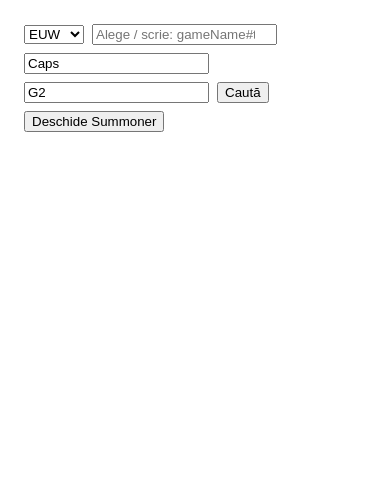
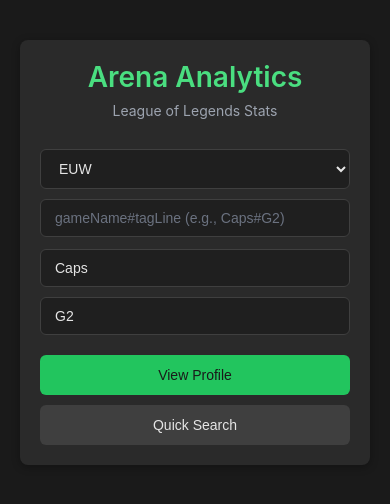
Before and after one commit to AndreiVlaicu/League-Stats, an Angular app in the folder Frontend/: page / in a window 390 px wide. Shown: the top 504 px of the page. Built offline with nearby package versions, Linux system fonts and the light colour scheme.

Commit message:
[UPDATE] - Modified the home page to a more user-friendly one.

```diff
--- a/Frontend/src/app/pages/home/home.css
+++ b/Frontend/src/app/pages/home/home.css
@@ -0,0 +1,186 @@
+.home-container {
+  min-height: 100vh;
+  background: #1a1a1a;
+  padding: 40px 20px;
+}
+
+.search-card {
+  max-width: 700px;
+  margin: 0 auto;
+  background: #2a2a2a;
+  border-radius: 8px;
+  box-shadow: 0 2px 8px rgba(0, 0, 0, 0.3);
+  padding: 30px;
+}
+
+.logo {
+  text-align: center;
+  margin-bottom: 30px;
+}
+
+.logo h1 {
+  font-size: 28px;
+  font-weight: 600;
+  color: #4ade80;
+  margin: 0 0 8px 0;
+}
+
+.logo p {
+  color: #9ca3af;
+  margin: 0;
+  font-size: 14px;
+}
+
+.search-form {
+  display: flex;
+  flex-direction: column;
+  gap: 12px;
+}
+
+.input-row {
+  display: flex;
+  gap: 10px;
+}
+
+.input {
+  padding: 10px 14px;
+  border: 1px solid #3f3f3f;
+  border-radius: 6px;
+  font-size: 14px;
+  background: #1f1f1f;
+  color: #e5e5e5;
+}
+
+.input:focus {
+  outline: none;
+  border-color: #4ade80;
+}
+
+.input::placeholder {
+  color: #6b7280;
+}
+
+.flex-1 {
+  flex: 1;
+}
+
+.button-row {
+  display: flex;
+  gap: 10px;
+  margin-top: 8px;
+}
+
+.btn {
+  flex: 1;
+  padding: 12px 20px;
+  border: none;
+  border-radius: 6px;
+  font-size: 14px;
+  font-weight: 500;
+  cursor: pointer;
+}
+
+.btn-primary {
+  background: #22c55e;
+  color: #1a1a1a;
+}
+
+.btn-primary:hover {
+  background: #16a34a;
+}
+
+.btn-secondary {
+  background: #3f3f3f;
+  color: #e5e5e5;
+}
+
+.btn-secondary:hover {
+  background: #525252;
+}
+
+.message {
+  margin-top: 20px;
+  padding: 16px;
+  border-radius: 6px;
+  text-align: center;
+}
+
+.loading {
+  background: #1f2937;
+  color: #4ade80;
+}
+
+.error {
+  background: #3f1f1f;
+  color: #fca5a5;
+  font-size: 13px;
+}
+
+.warning {
+  background: #3f3f1f;
+  color: #fcd34d;
+}
+
+.matches {
+  margin-top: 24px;
+}
+
+.matches h3 {
+  color: #4ade80;
+  margin: 0 0 12px 0;
+  font-size: 16px;
+}
+
+.match-card {
+  background: #1f1f1f;
+  border: 1px solid #3f3f3f;
+  border-radius: 6px;
+  padding: 12px;
+  margin-bottom: 8px;
+}
+
+.match-card div {
+  margin: 3px 0;
+  color: #9ca3af;
+  font-size: 13px;
+}
+
+.match-card b {
+  color: #e5e5e5;
+}
+
+.debug {
+  margin-top: 20px;
+  padding: 12px;
+  background: #1f1f1f;
+  border: 1px solid #3f3f3f;
+  border-radius: 6px;
+}
+
+.debug summary {
+  cursor: pointer;
+  font-weight: 500;
+  color: #9ca3af;
+}
+
+.debug pre {
+  margin: 12px 0 0 0;
+  font-size: 12px;
+  color: #d1d5db;
+  max-height: 300px;
+  overflow: auto;
+}
+
+@media (max-width: 640px) {
+  .search-card {
+    padding: 20px;
+  }
+
+  .input-row {
+    flex-direction: column;
+  }
+
+  .button-row {
+    flex-direction: column;
+  }
+}
--- a/Frontend/src/app/pages/home/home.html
+++ b/Frontend/src/app/pages/home/home.html
@@ -1 +1,81 @@
-<p>home works!</p>
+<div class="home-container">
+  <div class="search-card">
+    <div class="logo">
+      <h1>Arena Analytics</h1>
+      <p>League of Legends Stats</p>
+    </div>
+
+    <div class="search-form">
+      <div class="input-row">
+        <select [(ngModel)]="region" class="input">
+          <option>EUW</option>
+          <option>EUNE</option>
+          <option>NA</option>
+        </select>
+
+        <input
+          [(ngModel)]="playerInput"
+          list="playerList"
+          placeholder="gameName#tagLine (e.g., Caps#G2)"
+          class="input flex-1"
+          (ngModelChange)="applyPlayerInput($event)"
+        />
+
+        <datalist id="playerList">
+          @for (p of presets; track p.label) {
+          <option [value]="p.gameName + '#' + p.tagLine">{{ p.label }}</option>
+          }
+        </datalist>
+      </div>
+
+      <div class="input-row">
+        <input
+          [(ngModel)]="gameName"
+          placeholder="Game Name"
+          list="gameNameList"
+          class="input flex-1"
+        />
+        <datalist id="gameNameList">
+          @for (g of uniqueGameNames(); track g) {
+          <option [value]="g"></option>
+          }
+        </datalist>
+
+        <input [(ngModel)]="tagLine" placeholder="Tag Line" list="tagLineList" class="input flex-1" />
+        <datalist id="tagLineList">
+          @for (t of uniqueTagLines(); track t) {
+          <option [value]="t"></option>
+          }
+        </datalist>
+      </div>
+
+      <div class="button-row">
+        <button (click)="openSummoner()" class="btn btn-primary">View Profile</button>
+        <button (click)="search()" class="btn btn-secondary">Quick Search</button>
+      </div>
+    </div>
+
+    @if (loading()) {
+    <div class="message loading">Loading...</div>
+    } @if (error()) {
+    <div class="message error">{{ error() }}</div>
+    } @if (data() && data().matchIds?.length === 0) {
+    <div class="message warning">No matches found. Try another Riot ID.</div>
+    } @if (data()?.matches?.length) {
+    <div class="matches">
+      <h3>Recent Matches</h3>
+      @for (m of data().matches; track m) {
+      <div class="match-card">
+        <div><b>Match:</b> {{ m.metadata?.matchId }}</div>
+        <div><b>Duration:</b> {{ (m.info?.gameDuration ?? 0) / 60 | number : '1.0-0' }} min</div>
+      </div>
+      }
+    </div>
+    } @if (data(); as d) {
+    <details class="debug">
+      <summary>Debug Data</summary>
+      <pre>{{ d | json }}</pre>
+    </details>
+    }
+  </div>
+</div>
--- a/Frontend/src/app/pages/home/home.ts
+++ b/Frontend/src/app/pages/home/home.ts
@@ -12,70 +12,8 @@
   standalone: true,
   selector: 'app-home',
   imports: [CommonModule, FormsModule],
-  template: `
-    <div style="padding:16px">
-      <div style="display:flex; gap:8px; align-items:center; flex-wrap:wrap">
-        <select [(ngModel)]="region">
-          <option>EUW</option>
-          <option>EUNE</option>
-          <option>NA</option>
-        </select>
-
-        <!-- ✅ Combo: alegi din listă sau scrii manual Caps#G2 -->
-        <input
-          [(ngModel)]="playerInput"
-          list="playerList"
-          placeholder="Alege / scrie: gameName#tagLine (ex: Caps#G2)"
-          (ngModelChange)="applyPlayerInput($event)"
-        />
-
-        <datalist id="playerList">
-          @for (p of presets; track p.label) {
-          <option [value]="p.gameName + '#' + p.tagLine">{{ p.label }}</option>
-          }
-        </datalist>
-
-        <!-- ✅ Rămân input-urile separate -->
-        <input [(ngModel)]="gameName" placeholder="gameName" list="gameNameList" />
-        <datalist id="gameNameList">
-          @for (g of uniqueGameNames(); track g) {
-          <option [value]="g"></option>
-          }
-        </datalist>
-
-        <input [(ngModel)]="tagLine" placeholder="tagLine" list="tagLineList" />
-        <datalist id="tagLineList">
-          @for (t of uniqueTagLines(); track t) {
-          <option [value]="t"></option>
-          }
-        </datalist>
-
-        <button (click)="search()">Caută</button>
-        <button (click)="openSummoner()">Deschide Summoner</button>
-      </div>
-
-      @if (loading()) {
-      <p>Loading...</p>
-      } @if (error()) {
-      <p>{{ error() }}</p>
-      } @if (data(); as d) {
-      <pre>{{ d | json }}</pre>
-      } @if (data() && data().matchIds?.length === 0) {
-      <p>Nu există meciuri pentru acest cont (sau e un cont nou). Încearcă alt Riot ID.</p>
-      } @if (data()?.matches?.length) {
-      <div>
-        <h3>Match history (primele 5)</h3>
-        @for (m of data().matches; track m) {
-        <div style="border:1px solid #ccc; padding:8px; margin:6px 0">
-          <div><b>Match:</b> {{ m.metadata?.matchId }}</div>
-          <div><b>Duration:</b> {{ (m.info?.gameDuration ?? 0) / 60 | number : '1.0-0' }} min</div>
-          <div><b>Queue:</b> {{ m.info?.queueId }}</div>
-        </div>
-        }
-      </div>
-      }
-    </div>
-  `,
+  templateUrl: './home.html',
+  styleUrls: ['./home.css'],
 })
 export class HomeComponent {
   private riot = inject(RiotApiService);
@@ -96,6 +34,8 @@
   presets: Array<{ region: RegionUI; gameName: string; tagLine: string; label: string }> = [
     { region: 'EUW', gameName: 'Caps', tagLine: 'G2', label: 'Caps#G2 (EUW)' },
     { region: 'EUNE', gameName: 'alfa', tagLine: 'UE4', label: 'alfa#UE4 (EUNE)' },
+    { region: 'EUNE', gameName: 'Gimishoor', tagLine: '1337', label: 'Gimishoor#1337 (EUNE)' },
+
   ];
 
   uniqueGameNames(): string[] {
--- a/Frontend/src/styles.css
+++ b/Frontend/src/styles.css
@@ -1 +1,16 @@
 /* You can add global styles to this file, and also import other style files */
+
+* {
+  margin: 0;
+  padding: 0;
+  box-sizing: border-box;
+}
+
+body,
+html {
+  margin: 0;
+  padding: 0;
+  background: #1a1a1a;
+  font-family: -apple-system, BlinkMacSystemFont, 'Segoe UI', Roboto, 'Helvetica Neue', Arial,
+    sans-serif;
+}
```
